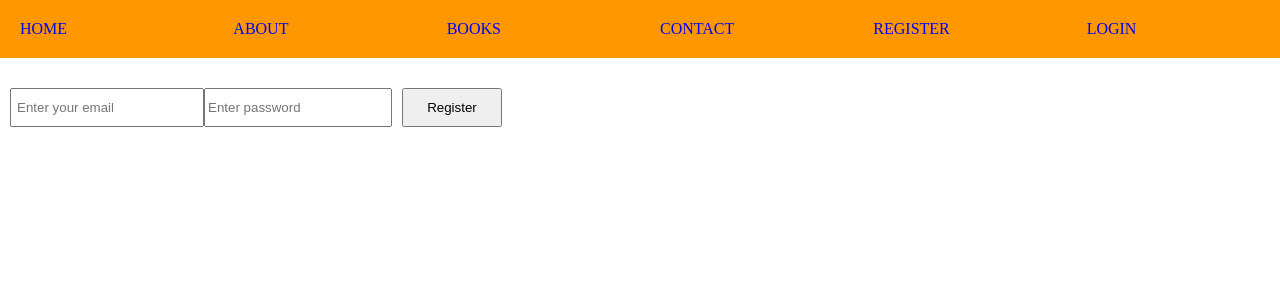
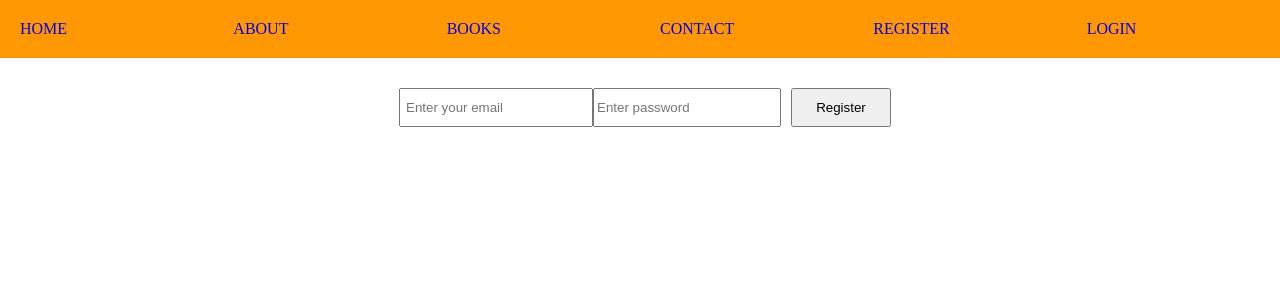
Before and after one commit to Paul-js-hub/reactjs-books-app, a React (Create React App) app: page /register in a window 1280 px wide. Shown: the top 300 px of the page. Built offline with nearby package versions, Linux system fonts and the light colour scheme.

Commit message:
Did some minor changes in styling

```diff
--- a/public/index.html
+++ b/public/index.html
@@ -10,34 +10,13 @@
       content="Web site created using create-react-app"
     />
     <link rel="apple-touch-icon" href="%PUBLIC_URL%/logo192.png" />
-    <!--
-      manifest.json provides metadata used when your web app is installed on a
-      user's mobile device or desktop. See https://developers.google.com/web/fundamentals/web-app-manifest/
-    -->
+
     <link rel="manifest" href="%PUBLIC_URL%/manifest.json" />
-    <!--
-      Notice the use of %PUBLIC_URL% in the tags above.
-      It will be replaced with the URL of the `public` folder during the build.
-      Only files inside the `public` folder can be referenced from the HTML.
 
-      Unlike "/favicon.ico" or "favicon.ico", "%PUBLIC_URL%/favicon.ico" will
-      work correctly both with client-side routing and a non-root public URL.
-      Learn how to configure a non-root public URL by running `npm run build`.
-    -->
-    <title>React App</title>
+    <title>Book Management System</title>
   </head>
   <body>
     <noscript>You need to enable JavaScript to run this app.</noscript>
     <div id="root"></div>
-    <!--
-      This HTML file is a template.
-      If you open it directly in the browser, you will see an empty page.
-
-      You can add webfonts, meta tags, or analytics to this file.
-      The build step will place the bundled scripts into the <body> tag.
-
-      To begin the development, run `npm start` or `yarn start`.
-      To create a production bundle, use `npm run build` or `yarn build`.
-    -->
   </body>
 </html>
--- a/src/components/Header.js
+++ b/src/components/Header.js
@@ -4,7 +4,6 @@ import { Link } from "react-router-dom";
 import "./header.css";
 
 const Header = () => (
-    <body>
       <ul className="nav">
         <li className="nav-item">
           <Link className="text-link" to="/">Home</Link>
@@ -25,7 +24,6 @@ const Header = () => (
           <Link className="text-link" to="/login">Login</Link>
         </li>
       </ul>
-    </body>
 
 );
 
--- a/src/components/Login.js
+++ b/src/components/Login.js
@@ -9,7 +9,7 @@ export class Login extends Component {
     };
 
     onChange = (e) => {
-        this.setState({[e.target.name]: e.target.value });
+        this.setState({ [e.target.name]: e.target.value });
     };
 
     onSubmit = () => {
@@ -19,21 +19,21 @@ export class Login extends Component {
                 "Content-type": "application/json; charset=UTF-8"
             },
         })
-        .then((res) =>{
-            const token = res.data.accessToken;
-            localStorage.setItem('accessToken', token);
-            console.log("response", token)
-        });
+            .then((res) => {
+                const token = res.data.accessToken;
+                localStorage.setItem('accessToken', token);
+                console.log("response", token)
+            });
     }
     render() {
         return (
-            <div>
+            <form>
                 <div className="form">
                     <input name="email" placeholder="Enter your email" type="text" onChange={(e) => this.onChange(e)} />
                     <input name="password" placeholder="Enter password" type="password" onChange={(e) => this.onChange(e)} />
                     <button className="sumbit-btn" onClick={this.onSubmit}>Login</button>
                 </div>
-            </div>
+            </form>
         );
     }
 }
--- a/src/components/Register.js
+++ b/src/components/Register.js
@@ -13,21 +13,23 @@ class Register extends Component {
   };
 
   onSubmit = () => {
-    const {email, password} = this.state;
-    axios.post('http://localhost:80/api/register', {email,password},{
+    const { email, password } = this.state;
+    axios.post('http://localhost:80/api/register', { email, password }, {
       headers: {
         "Content-type": "application/json; charset=UTF-8"
-    },
+      },
     });
   }
 
   render() {
     return (
-      <div className="form">
-        <input name="email" placeholder="Enter your email" type="text" onChange={(e) => this.onChange(e)}/>
-        <input name="password" placeholder="Enter password" type="password" onChange={(e) => this.onChange(e)}/>
-        <button className="sumbit-btn" onClick={this.onSubmit}>Register</button>
-      </div>
+      <form>
+        <div className="form">
+          <input name="email" placeholder="Enter your email" type="text" onChange={(e) => this.onChange(e)} />
+          <input name="password" placeholder="Enter password" type="password" onChange={(e) => this.onChange(e)} />
+          <button className="sumbit-btn" onClick={this.onSubmit}>Register</button>
+        </div>
+      </form>
     );
   }
 }
--- a/src/components/header.css
+++ b/src/components/header.css
@@ -1,6 +1,7 @@
 body{
   padding: 0px;
   margin: 0px;
+  background-color:white
 }
 
 ul.nav {
@@ -34,6 +35,7 @@ ul{
 
 .text-link:active{
   color:red;
+  text-decoration: underline;
 
 }
 
--- a/src/components/register.css
+++ b/src/components/register.css
@@ -12,3 +12,7 @@ button.sumbit-btn {
     width: 100px;
     margin-left: 10px;
 }
+form{
+  display: flex;
+ justify-content: center;
+}
```
